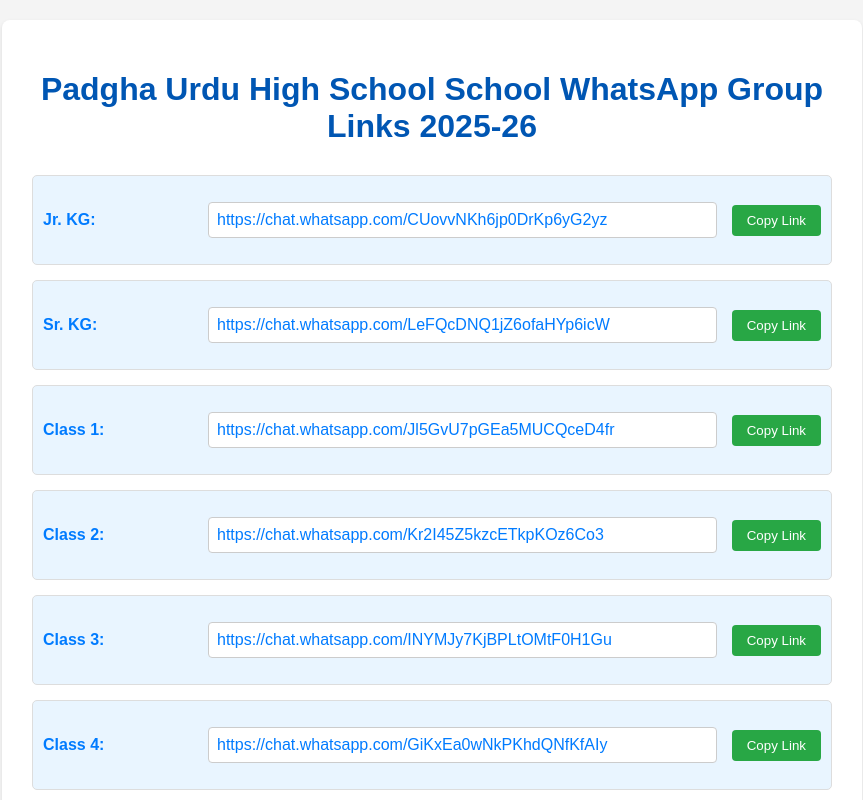
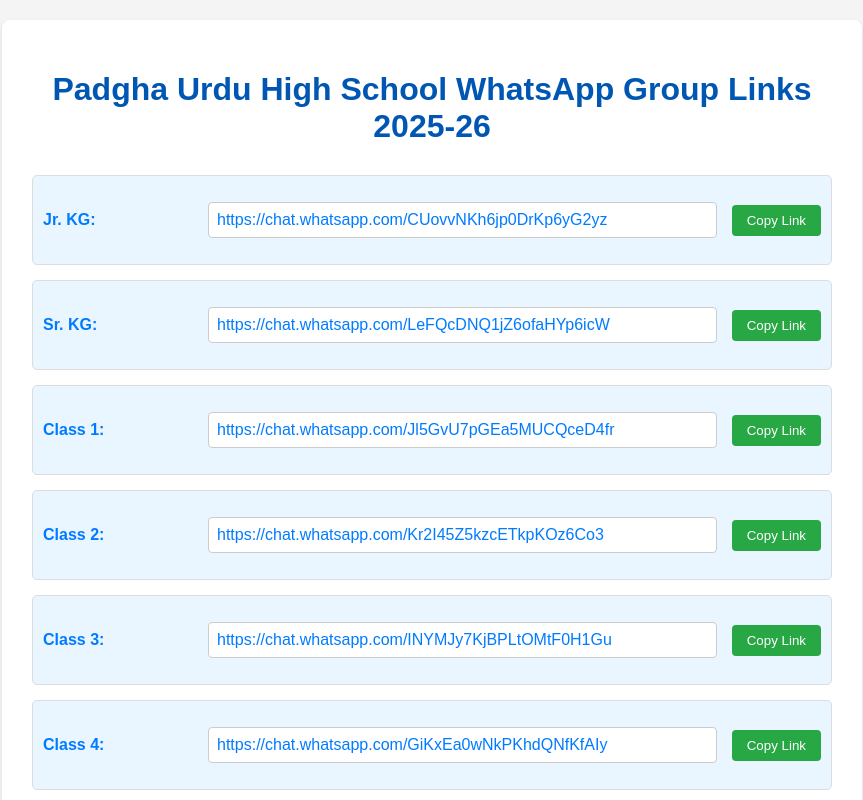
Before and after one commit to padghaurduhighschool/whatsapp, a plain HTML site: page index.html in a window 1280 px wide. Shown: the top 800 px of the page, without its empty margins (208-1071 px from the left). Drawn offline with Linux system fonts and the light colour scheme.

Commit message:
Update index.html

```diff
--- a/index.html
+++ b/index.html
@@ -115,7 +115,7 @@
     <div class="watermark"></div>
 
     <div class="container">
-        <h1>Padgha Urdu High School School WhatsApp Group Links 2025-26</h1>
+        <h1>Padgha Urdu High School WhatsApp Group Links 2025-26</h1>
 
         <div class="class-group">
             <span class="class-label">Jr. KG:</span>
```
